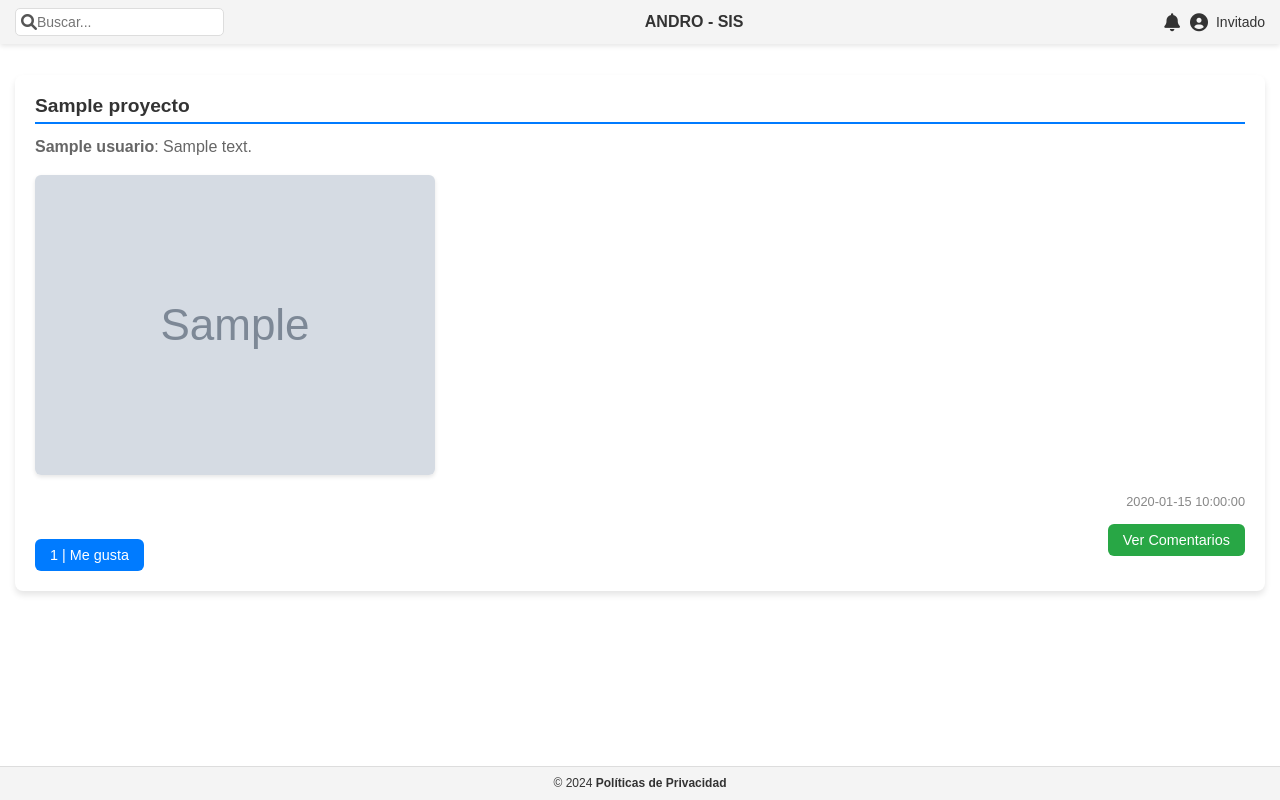
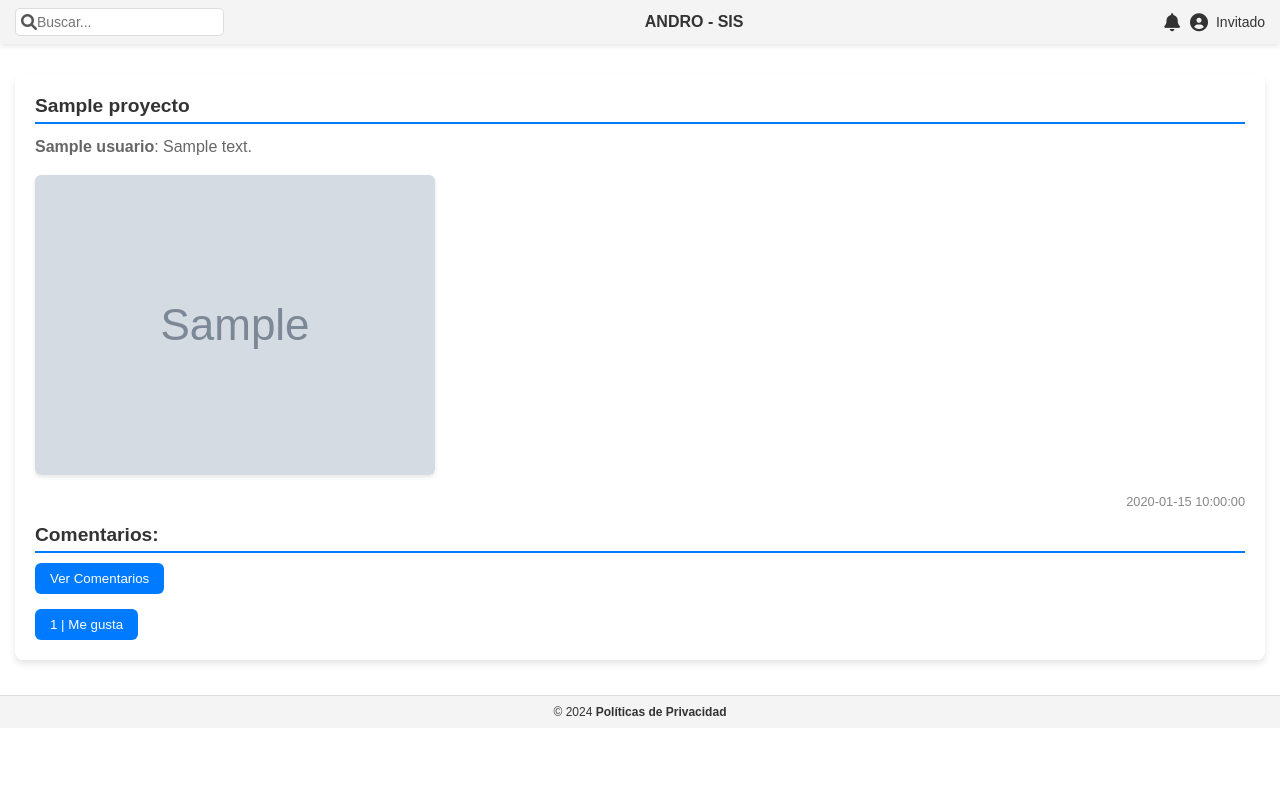
Before and after one commit to tustas15/ANDRO-SIS, a PHP site: page /includes/index.html in a window 1280 px wide. Run offline with PHP 8.4, Linux system fonts and the light colour scheme; tables that the repository leaves empty or names only in its code hold one stand-in row (values such as "Sample post"); grey boxes marked "Sample" are stand-in pictures.

Commit message:
Revert "estilisacion del proyecto"
This reverts commit bcc23875d5a96819ff87dac1998dc743855fd374.

```diff
--- a/assets/css/style.css
+++ b/assets/css/style.css
@@ -106,17 +106,10 @@ header {
     color: #007bff;
 }
 
-.wrapper {
-    display: flex;
-    flex-direction: column;
-    min-height: 100vh; /* Altura mínima igual a la ventana */
-}
-
 /* Estilo para evitar que el contenido principal se esconda detrás del header */
 main {
     margin-top: 60px;
     padding: 15px;
-    flex: 1;
 }
 
 /* Estilo del footer */
@@ -206,6 +199,7 @@ footer a:hover {
         justify-content: flex-end;
     }
 }
+
 
 /* Estilos para Proyectos con mayor especificidad */
 body .proyecto {
@@ -317,49 +311,6 @@ body .btn-me-gusta span {
     color: #007bff !important;
 }
 
-/* Botones "Me gusta" y "Comentarios" en el mismo nivel */
-body .proyecto .acciones {
-    display: flex;
-    justify-content: space-between;
-    align-items: center;
-    margin-top: 10px;
-}
-
-body .proyecto .acciones form,
-body .proyecto .acciones .btn-ver-comentarios {
-    margin: 0;
-}
-
-body .proyecto .acciones .btn-me-gusta {
-    background-color: #007bff !important;
-    color: white !important;
-    border: none !important;
-    padding: 8px 15px !important;
-    border-radius: 6px !important;
-    cursor: pointer !important;
-    font-size: 0.9rem !important;
-    transition: background-color 0.3s ease !important;
-}
-
-body .proyecto .acciones .btn-me-gusta:hover {
-    background-color: #0056b3 !important;
-}
-
-body .proyecto .acciones .btn-ver-comentarios {
-    background-color: #28a745 !important;
-    color: white !important;
-    border: none !important;
-    padding: 8px 15px !important;
-    border-radius: 6px !important;
-    cursor: pointer !important;
-    font-size: 0.9rem !important;
-    transition: background-color 0.3s ease !important;
-}
-
-body .proyecto .acciones .btn-ver-comentarios:hover {
-    background-color: #218838 !important;
-}
-
 /* Responsividad para Proyectos */
 @media (max-width: 768px) {
     body .proyecto {
--- a/includes/index.html
+++ b/includes/index.html
@@ -11,7 +11,6 @@
 
 
 <body>
-  <div class="wrapper">
   <header></header>
 
   <main>
@@ -19,6 +18,5 @@
   </main>
 
   <footer></footer>
-</div>
 </body>
 </html>
--- a/includes/proyectos.php
+++ b/includes/proyectos.php
@@ -16,6 +16,7 @@ foreach ($proyectos as $proyecto) {
     echo "<small>" . $proyecto['fecha_publicacion'] . "</small>";
 
     // Mostrar los comentarios
+    echo "<h3>Comentarios:</h3>";
     echo "<div class='comentarios' style='display: none;'>";
     $stmt_comentarios = $conn->prepare("SELECT comentarios.*, Usuarios.nombre FROM Comentarios comentarios
                                        JOIN Usuarios ON comentarios.id_usuario = Usuarios.id_usuario WHERE comentarios.id_proyecto = :id_proyecto");
@@ -29,32 +30,28 @@ foreach ($proyectos as $proyecto) {
         echo "</div>";
     }
     echo "<h4>Agregar comentario:</h4>";
-    echo "<form class='form-comentario' data-proyecto-id='" . $proyecto['id_proyecto'] . "' action='comentar.php' method='POST' style='display: none;'>";
+echo "<form class='form-comentario' data-proyecto-id='" . $proyecto['id_proyecto'] . "' action='comentar.php' method='POST'>";
 echo "    <textarea name='comentario' placeholder='Escribe tu comentario'></textarea>";
 echo "    <input type='hidden' name='id_proyecto' value='" . $proyecto['id_proyecto'] . "'>";
 echo "    <button type='submit'>Comentar</button>";
 echo "</form>";
-    echo "</div>";
 
-    // Botones "Me gusta" y "Comentarios" en el mismo nivel
-    echo "<div class='acciones'>";
+echo "</div>";
+echo "<button class='btn-ver-comentarios'>Ver Comentarios</button>";
+
     // Mostrar "me gusta"
     $stmt_me_gusta = $conn->prepare("SELECT COUNT(*) AS total_me_gusta FROM MeGusta WHERE id_proyecto = :id_proyecto");
     $stmt_me_gusta->bindParam(':id_proyecto', $proyecto['id_proyecto']);
     $stmt_me_gusta->execute();
     $total_me_gusta = $stmt_me_gusta->fetch();
 
+    // Mostrar el botón de "Me gusta" como un formulario
     echo '<form class="form-me-gusta" data-proyecto-id="' . $proyecto['id_proyecto'] . '" action="megusta.php" method="POST">
             <input type="hidden" name="id_proyecto" value="' . $proyecto['id_proyecto'] . '">
             <button type="submit" class="btn-me-gusta" data-proyecto-id="' . $proyecto['id_proyecto'] . '">
                 ' . $total_me_gusta['total_me_gusta'] . ' | Me gusta
             </button>
           </form>';
-
-    // Botón "Ver comentarios"
-    echo "<button class='btn-ver-comentarios'>Ver Comentarios</button>";
-    echo "</div>"; // Cerrar div acciones
-
     echo "</div>"; // Cerrar div proyecto
 }
 ?>
--- a/js/loadComponents.js
+++ b/js/loadComponents.js
@@ -1,6 +1,3 @@
-// main.js
-
-// Cargar componentes y añadir listeners principales
 document.addEventListener("DOMContentLoaded", function () {
     function loadComponent(selector, file) {
         const element = document.querySelector(selector);
@@ -14,11 +11,17 @@ document.addEventListener("DOMContentLoaded", function () {
                 })
                 .then((html) => {
                     element.innerHTML = html;
+                    // Si cargamos el header, actualizamos el nombre del usuario
                     if (file === "header.php") {
                         updateUserName();
                     }
+                    // Cargar el archivo CSS cuando cargamos los componentes
                     loadCSS('../assets/css/style.css');
+
+                    // Añadir event listeners para los botones de "Me gusta"
                     addMeGustaListeners();
+
+                    // Añadir event listeners para los formularios de comentarios
                     addCommentListeners();
                 })
                 .catch((error) => {
@@ -27,13 +30,93 @@ document.addEventListener("DOMContentLoaded", function () {
         }
     }
 
+    function addMeGustaListeners() {
+        const meGustaForms = document.querySelectorAll('.form-me-gusta');
+        meGustaForms.forEach(form => {
+            form.addEventListener('submit', function(e) {
+                e.preventDefault();
+                const proyectoId = this.getAttribute('data-proyecto-id');
+                const btnMeGusta = this.querySelector('.btn-me-gusta');
+
+                fetch('megusta.php', {
+                    method: 'POST',
+                    body: new FormData(this)
+                })
+                .then(response => response.json())
+                .then(data => {
+                    if (data.total_me_gusta !== undefined) {
+                        btnMeGusta.innerHTML = `${data.total_me_gusta} | Me gusta`;
+                    }
+                })
+                .catch(error => {
+                    console.error('Error:', error);
+                });
+            });
+        });
+    }
+
+    function addCommentListeners() {
+        const commentForms = document.querySelectorAll('.form-comentario');
+        const commentSections = document.querySelectorAll('.comentarios');
+        const btnVerComentarios = document.querySelectorAll('.btn-ver-comentarios');
+
+        commentForms.forEach((form, index) => {
+            form.addEventListener('submit', function(e) {
+                e.preventDefault();
+                const proyectoId = this.getAttribute('data-proyecto-id');
+                const commentSection = commentSections[index];
+
+                fetch('comentar.php', {
+                    method: 'POST',
+                    body: new FormData(this)
+                })
+                .then(response => response.json())
+                .then(data => {
+                    if (data.success) {
+                        // Limpiar el campo de comentario
+                        this.querySelector('textarea').value = '';
+
+                        // Actualizar la sección de comentarios
+                        fetchComments(proyectoId, commentSection);
+                        // Mostrar la sección de comentarios
+                        commentSection.style.display = 'block';
+                    } else {
+                        console.error('Error al comentar:', data.error);
+                    }
+                })
+                .catch(error => {
+                    console.error('Error:', error);
+                });
+            });
+        });
+
+        btnVerComentarios.forEach((btn, index) => {
+            btn.addEventListener('click', () => {
+                commentSections[index].style.display = 'block';
+                btn.style.display = 'none';
+            });
+        });
+    }
+
+    function fetchComments(proyectoId, commentSection) {
+        fetch(`comentar.php?id_proyecto=${proyectoId}`)
+            .then(response => response.text())
+            .then(html => {
+                commentSection.innerHTML = html;
+            })
+            .catch(error => {
+                console.error('Error al cargar los comentarios:', error);
+            });
+    }
+
+
     function updateUserName() {
         fetch('../includes/session_data.php')
             .then(response => response.text())
             .then(data => {
                 const userNameElement = document.querySelector('.nombreperfil');
                 if (userNameElement) {
-                    userNameElement.textContent = data;
+                    userNameElement.textContent = data;  // Actualizamos el nombre
                 }
             })
             .catch(error => {
@@ -45,16 +128,13 @@ document.addEventListener("DOMContentLoaded", function () {
         const link = document.createElement("link");
         link.rel = "stylesheet";
         link.type = "text/css";
-        link.href = href + "?v=" + new Date().getTime();
+        link.href = href + "?v=" + new Date().getTime(); // Añade un parámetro de versión para evitar caché
         document.head.appendChild(link);
     }
 
-    // Cargar componentes
     loadComponent("header", "../includes/header.php");
     loadComponent("main", "../includes/proyectos.php");
     loadComponent("footer", "../includes/footer.html");
-
-    // Añadir listeners adicionales
     addMeGustaListeners();
     addCommentListeners();
 });
```
Also changed, not shown: includes/header.html (added, +16 -0 lines), js/comentar.js (deleted, +0 -59 lines), js/megusta.js (deleted, +0 -24 lines).
